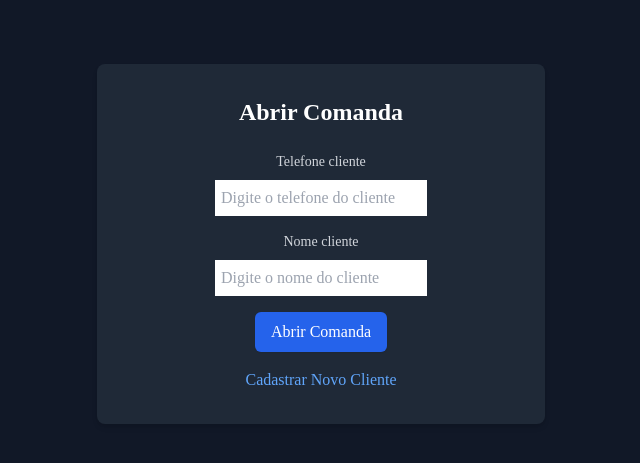
After one commit to DevTroli/Sales-Software, a Django app: page /produtos/abrir_comanda/ in a window 1280 px wide. The commit adds this page. Shown: the top 463 px of the page, without its empty margins (319-959 px from the left). Run offline with Django 5.2, Linux system fonts and the light colour scheme; the visitor is signed in with stand-in values (Sample User, id 1); some libraries are stand-ins or nearby versions; some web fonts are replaced.

Commit message:
update feature Tab / Bar Tab

```diff
--- a/produto/forms.py
+++ b/produto/forms.py
@@ -123,33 +123,45 @@ class ItemCompraForm(forms.Form):
 
         return None
 
-class TabForm(forms.ModelForm):
-    cliente_existente = forms.ModelChoiceField(
-        queryset=Tab.objects.values_list('telefone_cliente', flat=True).distinct(),
-        required=False,
-        label="Cliente Existente",
-        widget=forms.Select(
-            attrs={
-                "class": "mb-2 block py-2.5 px-0 w-full text-sm bg-transparent border-0 border-b-2 border-gray-300 appearance-none text-white border-gray-600 focus:border-blue-500 focus:outline-none focus:ring-0 focus:border-blue-600 peer",
-                "placeholder": "Selecione um cliente existente",
-            }
-        )
-    )
-
+class ClienteForm(forms.ModelForm):
     class Meta:
         model = Tab
         fields = ["nome_cliente", "telefone_cliente"]
+        widgets = {
+            'nome_cliente': forms.TextInput(attrs={
+                'class': 'form-control block w-full px-4 py-3 border border-gray-600 rounded-md shadow-sm bg-transparent text-black focus:outline-none focus:ring-2 focus:ring-blue-400 focus:border-transparent',
+                'placeholder': 'Digite o nome do cliente'
+            }),
+            'telefone_cliente': forms.TextInput(attrs={
+                'class': 'form-control block w-full px-4 py-3 border border-gray-600 rounded-md shadow-sm bg-transparent text-black focus:outline-none focus:ring-2 focus:ring-blue-400 focus:border-transparent',
+                'placeholder': 'Digite o telefone do cliente'
+            }),
+        }
 
+class AbrirComandaForm(forms.Form):
+    telefone_cliente = forms.CharField(
+        max_length=12,
+        required=True,
+        widget=forms.TextInput(attrs={
+            'class': 'form-control block w-full px-4 py-3 border border-gray-600 rounded-md shadow-sm bg-transparent text-black focus:outline-none focus:ring-2 focus:border-transparent',
+            'placeholder': 'Digite o telefone do cliente'
+        })
+    )
+    nome_cliente = forms.CharField(
+        max_length=100,
+        required=False,
+        widget=forms.TextInput(attrs={
+            'class': 'form-control block w-full px-4 py-3 border border-gray-600 rounded-md shadow-sm bg-transparent text-black focus:outline-none focus:ring-2 focus:ring-blue-400 focus:border-transparent',
+            'placeholder': 'Digite o nome do cliente'
+        })
+    )
     def clean(self):
         cleaned_data = super().clean()
-        cliente_existente = cleaned_data.get("cliente_existente")
         telefone_cliente = cleaned_data.get("telefone_cliente")
+        nome_cliente = cleaned_data.get("nome_cliente")
 
-        # Se um cliente existente for selecionado, use os dados dele
-        if cliente_existente:
-            tab_existente = Tab.objects.filter(telefone_cliente=cliente_existente).first()
-            cleaned_data["nome_cliente"] = tab_existente.nome_cliente
-            cleaned_data["telefone_cliente"] = cliente_existente
+        if not telefone_cliente and not nome_cliente :
+            raise forms.ValidationError("Você deve fornecer um número de telefone, um nome de cliente ou selecionar um cliente existente.")
 
         return cleaned_data
 
@@ -157,28 +169,34 @@ class TabItemForm(forms.Form):
     quantidade = forms.IntegerField(
         min_value=1,
         initial=1,
-        widget=forms.NumberInput(attrs={
-            'class': 'mb-2 block py-2.5 px-0 w-full text-sm bg-transparent border-0 border-b-2 border-gray-300 appearance-none text-white border-gray-600 focus:border-blue-500 focus:outline-none focus:ring-0 focus:border-blue-600 peer',
-            'placeholder': 'Quantas Unidades?',
-        })
+        widget=forms.NumberInput(
+            attrs={
+                "class": "mb-2 block py-2.5 px-0 w-full text-sm bg-transparent border-0 border-b-2 border-gray-300 appearance-none text-white border-gray-600 focus:border-blue-500 focus:outline-none focus:ring-0 focus:border-blue-600 peer",
+                "placeholder": "Quantas Unidades?",
+            }
+        ),
     )
     codigo_barra = forms.CharField(
         label="Código de Barras",
         max_length=16,
         required=False,
-        widget=forms.TextInput(attrs={
-            'class': 'mb-2 block py-2.5 px-0 w-full text-sm bg-transparent border-0 border-b-2 border-gray-300 appearance-none text-white border-gray-600 focus:border-blue-500 focus:outline-none focus:ring-0 focus:border-blue-600 peer',
-            'placeholder': 'Digite o Código de Barras',
-        })
+        widget=forms.TextInput(
+            attrs={
+                "class": "mb-2 block py-2.5 px-0 w-full text-sm bg-transparent border-0 border-b-2 border-gray-300 appearance-none text-white border-gray-600 focus:border-blue-500 focus:outline-none focus:ring-0 focus:border-blue-600 peer",
+                "placeholder": "Digite o Código de Barras",
+            }
+        ),
     )
     nome_produto = forms.CharField(
         label="Nome do Produto",
         max_length=100,
         required=False,
-        widget=forms.TextInput(attrs={
-            'class': 'mb-0.5 block py-2.5 px-0 w-full text-sm bg-transparent border-0 border-b-2 border-gray-300 appearance-none text-white border-gray-600 focus:border-blue-500 focus:outline-none focus:ring-0 focus:border-blue-600 peer',
-            'placeholder': 'Digite o Nome do Produto',
-        })
+        widget=forms.TextInput(
+            attrs={
+                "class": "mb-0.5 block py-2.5 px-0 w-full text-sm bg-transparent border-0 border-b-2 border-gray-300 appearance-none text-white border-gray-600 focus:border-blue-500 focus:outline-none focus:ring-0 focus:border-blue-600 peer",
+                "placeholder": "Digite o Nome do Produto",
+            }
+        ),
     )
 
     def clean(self):
@@ -187,7 +205,9 @@ class TabItemForm(forms.Form):
         nome_produto = cleaned_data.get("nome_produto")
 
         if not codigo_barra and not nome_produto:
-            raise forms.ValidationError("Você deve fornecer um código de barras ou nome do produto.")
+            raise forms.ValidationError(
+                "Você deve fornecer um código de barras ou nome do produto."
+            )
 
         return cleaned_data
 
--- /dev/null
+++ b/produto/templates/abrir_comanda.html
@@ -0,0 +1,36 @@
+{% extends "base.html" %}
+{% load widget_tweaks %}
+
+{% block content %}
+<div class="max-w-md mx-auto my-16 p-8 bg-gray-800 shadow-md rounded-lg justify-center text-center items-center">
+    <header class="mb-4">
+        <h2 class="text-2xl font-bold text-white">Abrir Comanda</h2>
+    </header>
+    <form method="post" novalidate>
+        {% csrf_token %}
+        <div class="mb-6">
+            {% render_field form.cliente_existente class="form-control" %}
+            {% for error in form.cliente_existente.errors %}
+                <p class="mt-1 text-sm text-red-600">{{ error }}</p>
+            {% endfor %}
+        </div>
+        {% for field in form.visible_fields %}
+                <div class="mb-4 text-black">
+                    <label for="{{ field.id_for_label }}" class="block text-sm font-medium text-gray-300 mb-2">{{ field.label }}</label>
+                    {% render_field field class="form-control text-black p-1.5" %}
+                    {% for error in field.errors %}
+                        <p class="mt-1 text-sm text-red-600">{{ error }}</p>
+                    {% endfor %}
+                </div>
+        {% endfor %}
+        <div class="">
+            <button type="submit" class="px-4 py-2 bg-blue-600 hover:bg-blue-800 text-white rounded-md shadow-sm focus:outline-none focus:ring-2 focus:ring-offset-2 focus:ring-blue-500">
+                Abrir Comanda
+            </button>
+        </div>
+    </form>
+    <div class="mt-4 text-center">
+        <a href="{% url 'produto:cadastrar_cliente' %}" class="text-blue-400 hover:underline">Cadastrar Novo Cliente</a>
+    </div>
+</div>
+{% endblock %}
--- a/produto/templates/includes/nav.html
+++ b/produto/templates/includes/nav.html
@@ -19,7 +19,7 @@
                     <a href="{% url 'produto:pdv' %}" class="block py-2 px-2 text-white rounded hover:bg-gray-700 hover:text-white">PDV</a>
                 </li>
                 <li>
-                    <a href="{% url 'produto:listar_tabs' %}" class="block py-2 px-3 rounded bg-transparent hover:bg-gray-700 hover:text-white">Tabs</a>
+                    <a href="{% url 'produto:listar_tabs' %}" class="block py-2 px-3 rounded bg-transparent hover:bg-gray-700 hover:text-white">Comandas</a>
                 </li>
                 <li class="relative">
                     <button id="dropdownRelatoriosButton" data-dropdown-toggle="dropdownRelatoriosMenu" type="button" class="inline-flex items-center px-4 py-2 text-white rounded hover:bg-gray-700 hover:text-white">
--- a/produto/templates/registration/login.html
+++ b/produto/templates/registration/login.html
@@ -1,8 +1,8 @@
 {% extends "base.html" %}
 
 {% block content %}
-<section class="dark:bg-gray-900">
-  <div class="flex flex-col items-center justify-center px-8 py-8 mx-auto md:h-screen lg:py-0">
+<section class="bg-gray-900">
+  <div class="flex flex-col items-center justify-center p-8 mx-auto md:h-screen lg:py-0">
       <a href="{% url 'core:index' %}" class="flex items-center mb-6 text-2xl font-semibold text-white">
           <img class="w-64 h-64" src="https://raw.githubusercontent.com/DevTroli/servidor_estaticos/main/logo_basic.svg" alt="logo">
       </a>
--- a/produto/urls.py
+++ b/produto/urls.py
@@ -16,7 +16,9 @@ urlpatterns = [
     path("remove_item/", v.remove_item, name="remove_item"),
     path("clear_checkout/", v.clear_checkout, name="clear_checkout"),
     path("detalhes_pagamentos/", v.detalhes_pagamentos, name="detalhes_pagamentos"),
-    path("criar_comandas/", v.criar_tab, name="criar_tab"),
+    path("cadastrar_cliente/", v.cadastrar_cliente, name="cadastrar_cliente"),
+    path("abrir_comanda/", v.abrir_comanda, name="abrir_comanda"),
+    path('comanda/excluir/<int:pk>/', v.excluir_comanda, name='excluir_comanda'),
     path("comandas/<int:pk>/", v.detalhes_tab, name="detalhes_tab"),
     path("comandas/", v.listar_tabs, name="listar_tabs"),
     path("fechar_comanda/<int:pk>/", v.fechar_tab, name="fechar_tab"),
--- a/produto/views.py
+++ b/produto/views.py
@@ -17,6 +17,7 @@ from django.http import HttpResponse, HttpResponseRedirect
 from django.views.decorators.http import require_POST
 from django.contrib import messages
 from django.utils import timezone
+from django.db import IntegrityError
 from datetime import timedelta
 
 from openpyxl import load_workbook
@@ -33,8 +34,9 @@ from produto.forms import (
     UploadFileForm,
     CompraForm,
     ItemCompraForm,
-    TabForm,
     TabItemForm,
+    ClienteForm,
+    AbrirComandaForm,
 )
 
 
@@ -388,11 +390,11 @@ def gerar_insights(request):
                     last_row = sheet.max_row + 1
                     sheet[f"A{last_row}"] = "Total por Semana"
                     for col in range(2, sheet.max_column + 1):
-                        sheet.cell(row=last_row, column=col).value = (
-                            "=SUM({}:{})".format(
-                                sheet.cell(row=2, column=col).coordinate,
-                                sheet.cell(row=sheet.max_row, column=col).coordinate,
-                            )
+                        sheet.cell(
+                            row=last_row, column=col
+                        ).value = "=SUM({}:{})".format(
+                            sheet.cell(row=2, column=col).coordinate,
+                            sheet.cell(row=sheet.max_row, column=col).coordinate,
                         )
 
         buffer.seek(0)
@@ -414,6 +416,11 @@ def gerar_insights(request):
 
 @login_required
 def pdv(request):
+    if "nova_venda" not in request.session or request.session["nova_venda"]:
+        request.session["itens"] = []
+        request.session["subtotal"] = "0"
+        request.session["nova_venda"] = False
+
     if request.method == "POST":
         item_form = ItemCompraForm(request.POST)
         compra_form = CompraForm(request.POST)
@@ -481,13 +488,9 @@ def pdv(request):
                     )
                     return redirect("produto:pdv")
 
-            request.session.pop("itens", None)
-            request.session.pop("subtotal", None)
-
-            subtotal = sum(
-                Decimal(item["preco_unitario"]) * item["quantidade"] for item in itens
-            )
-            request.session["subtotal"] = str(subtotal)
+            request.session["itens"] = []
+            request.session["subtotal"] = "0"
+            request.session["nova_venda"] = True
 
             messages.success(request, "Compra finalizada com sucesso.")
             return redirect("produto:purchase_details", pk=compra.pk)
@@ -569,40 +572,66 @@ def detalhes_pagamentos(request):
     context = {"page_obj": page_obj}
     return render(request, "detalhes_pagamentos.html", context)
 
+@login_required
+def cadastrar_cliente(request):
+    if request.method == 'POST':
+        cliente_form = ClienteForm(request.POST)
+        if cliente_form.is_valid():
+            cliente_form.save()
+            messages.success(request, "Cliente cadastrado com sucesso.")
+            return redirect('produto:criar_tab')
+    else:
+        cliente_form = ClienteForm()
 
+    context = {
+        'cliente_form': cliente_form
+    }
+    return render(request, 'cadastrar_cliente.html', context)
 
 @login_required
-def criar_tab(request):
-    tab_form = TabForm(request.POST or None)
-    item_form = TabItemForm(request.POST or None)
+def abrir_comanda(request):
+    form = AbrirComandaForm(request.POST or None)
 
-    if request.method == "POST":
-        if tab_form.is_valid():
-            telefone_cliente = tab_form.cleaned_data["telefone_cliente"]
+    if request.method == "POST" and form.is_valid():
+        nome_cliente = form.cleaned_data.get("nome_cliente")
+        telefone_cliente = form.cleaned_data.get("telefone_cliente")
 
-            # Verifica se já existe uma tab aberta para esse cliente
+        if cliente_existente:
+            tab_existente = cliente_existente
+        else:
             try:
                 tab_existente = Tab.objects.get(telefone_cliente=telefone_cliente, aberta=True)
-                messages.info(request, f"Tab já existente encontrada para {tab_existente.nome_cliente}.")
+                messages.warning(request, f"Já existe uma comanda aberta para o cliente {tab_existente.nome_cliente}.")
                 return redirect("produto:detalhes_tab", pk=tab_existente.pk)
-            except ObjectDoesNotExist:
-                # Se não existir, cria uma nova tab
-                tab = tab_form.save(commit=False)
-                tab.aberta = True
-                tab.save()
+            except Tab.DoesNotExist:
+                tab_existente = None
 
-                messages.success(
-                    request, f"Tab criada para {tab.nome_cliente} com sucesso."
+        if not tab_existente:
+            try:
+                tab_nova = Tab.objects.create(
+                    telefone_cliente=telefone_cliente,
+                    nome_cliente=nome_cliente,
+                    aberta=True
                 )
-                return redirect("produto:detalhes_tab", pk=tab.pk)
+                messages.success(request, f"Nova comanda aberta para {tab_nova.nome_cliente}.")
+                return redirect("produto:detalhes_tab", pk=tab_nova.pk)
+            except IntegrityError:
+                messages.error(request, "Erro ao tentar abrir a comanda. Por favor, verifique os dados e tente novamente.")
 
-    context = {
-        "tab_form": tab_form,
-        "item_form": item_form,
-    }
-    return render(request, "criar_tab.html", context)
+    context = {"form": form}
+    return render(request, "abrir_comanda.html", context)
 
+@require_POST
+def excluir_comanda(request, pk):
+    comanda = get_object_or_404(Tab, pk=pk)
 
+    try:
+        comanda.delete()
+        messages.success(request, "Comanda excluída com sucesso.")
+    except Exception as e:
+        messages.error(request, f"Erro ao excluir comanda: {e}")
+
+    return redirect('produto:listar_tabs')
 
 @login_required
 def detalhes_tab(request, pk):
```
Also changed, not shown: produto/templates/cadastrar_cliente.html (added, +27 -0 lines), produto/templates/criar_tab.html (deleted, +0 -38 lines), produto/templates/listar_tabs.html (+43 -9 lines).
